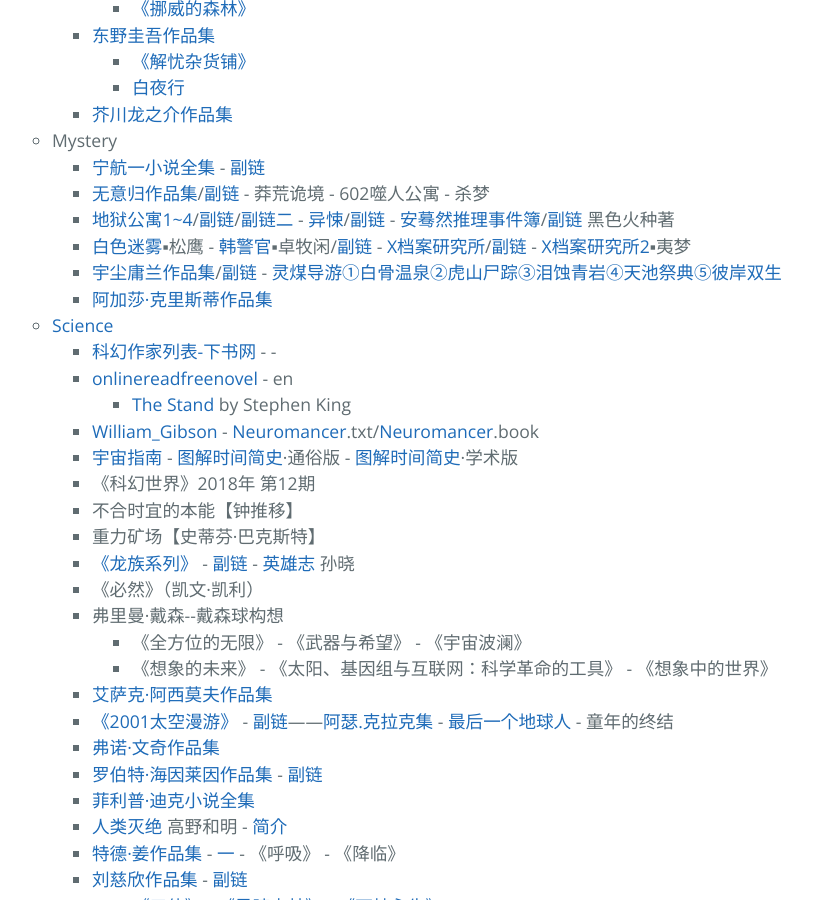
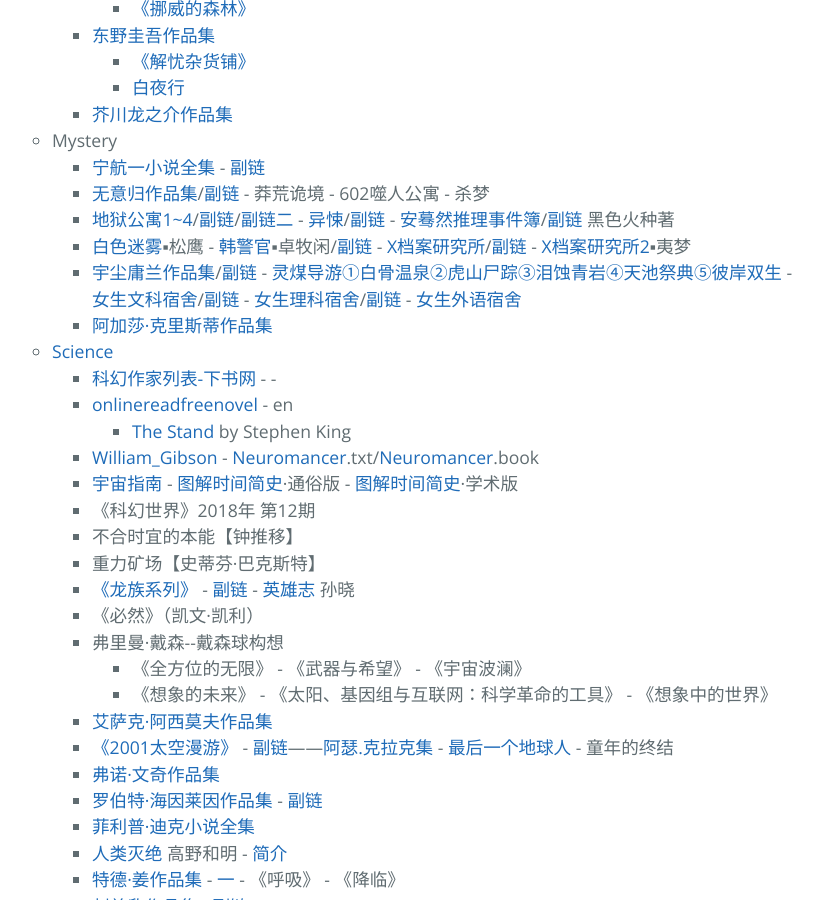
Before and after one commit to AmbroseRen/test, a Jekyll site: the page built from Library/BookListsOne.md, in a window 1280 px wide and 900 px high, scrolled down 4915 px. Shown: the whole window, without its empty margins (252-1075 px from the left). Built offline with Jekyll 4.4.1, drawn with Linux system fonts in a browser that asks for light colours; our own code applies the rules of GitHub Pages for plain Markdown files; the repository's description, which GitHub fills in, is left out.

Commit message:
Update BookListsOne.md

```diff
--- a/Library/BookListsOne.md
+++ b/Library/BookListsOne.md
@@ -265,7 +265,7 @@
 		    <li><a href="https://www.aixdzs.com/author/无意归">无意归作品集</a>/<a href="https://tw.ixdzs.com/author/无意归">副链</a> - 莽荒诡境 - 602噬人公寓 - 杀梦</li>
 		    <li><a href="https://www.imiaobige.com/read/56240/">地狱公寓1~4</a>/<a href="https://big5.mfxsydw.com/book/1454.html">副链</a>/<a href="https://www.xbiquge.so/book/7569/">副链二</a> - <a href="https://www.52shuku.vip/kongbulingyi/16316.html">异悚</a>/<a href="https://www.sto.cx/book-27189-1.html">副链</a> - <a href="https://m.cibusw.com/7VL/list.html">安蓦然推理事件簿</a>/<a href="https://www.52shuku.vip/tuili/16315.html">副链</a> 黑色火种著</li>
 		    <li><a href="https://yuedu.baidu.com/ebook/09535444bc64783e0912a21614791711cd79790f?pn=1&click_type=10010002">白色迷雾</a>▪松鹰 - <a href="http://quanben-xiaoshuo.com/n/hanjingguan/xiaoshuo.html">韩警官</a>▪卓牧闲/<a href="https://www.xundu.org/440/">副链</a> - <a href="https://www.kanunu8.com/book4/10610/">X档案研究所</a>/<a href="https://www.cbxs.net/kongbu/3624/">副链</a> - <a href="http://quanben-xiaoshuo.com/n/xdanganyanjiusuo2/xiaoshuo.html">X档案研究所2</a>▪夷梦</li>
-                    <li><a href="https://tw.m.ixdzs.com/author/宇尘庸兰">宇尘庸兰作品集</a>/<a href="https://www.bxwxorg.com/author/宇尘庸兰.html">副链</a> - <a href="https://tw.ttkan.co/novel/chapters/lingmeidaoyou-yuchenyonglan">灵煤导游①白骨温泉②虎山尸踪③泪蚀青岩④天池祭典⑤彼岸双生</a></li>
+                    <li><a href="https://tw.m.ixdzs.com/author/宇尘庸兰">宇尘庸兰作品集</a>/<a href="https://www.bxwxorg.com/author/宇尘庸兰.html">副链</a> - <a href="https://tw.ttkan.co/novel/chapters/lingmeidaoyou-yuchenyonglan">灵煤导游①白骨温泉②虎山尸踪③泪蚀青岩④天池祭典⑤彼岸双生</a> - <a href="https://www.zhaiyd9.com/book/537731/nvshengwenkesushe_mulu.html">女生文科宿舍</a>/<a href="https://www.sto.cx/book-163991-1.html">副链</a> - <a href="https://m.biaiks.com/kanwen/jjOa/indexlist.html">女生理科宿舍</a>/<a href="https://m.erqisw.com/yuedu/xKD/ml.html">副链</a> - <a href="https://www.zhaiyd9.com/book/537737/nvshengwaiyusushe_mulu.html">女生外语宿舍</a></li>
 		    <li><a href="https://www.kanunu8.com/files/writer/9497.html">阿加莎·克里斯蒂作品集</a></li>
                 </ul>
             </li>
```
